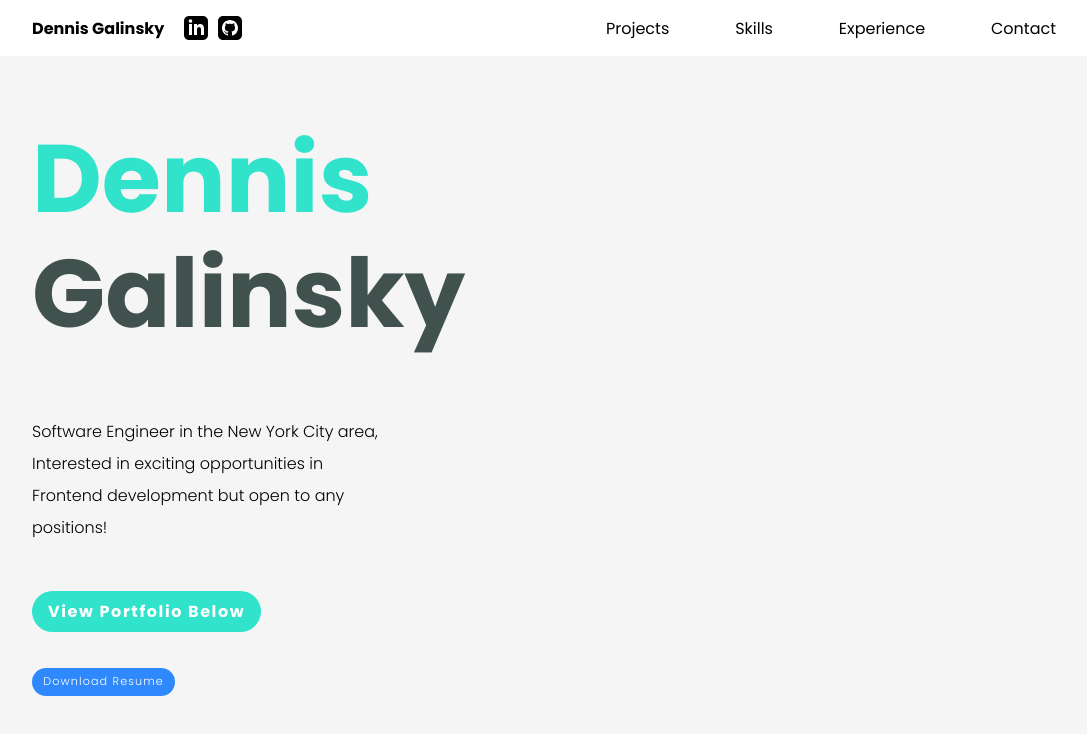
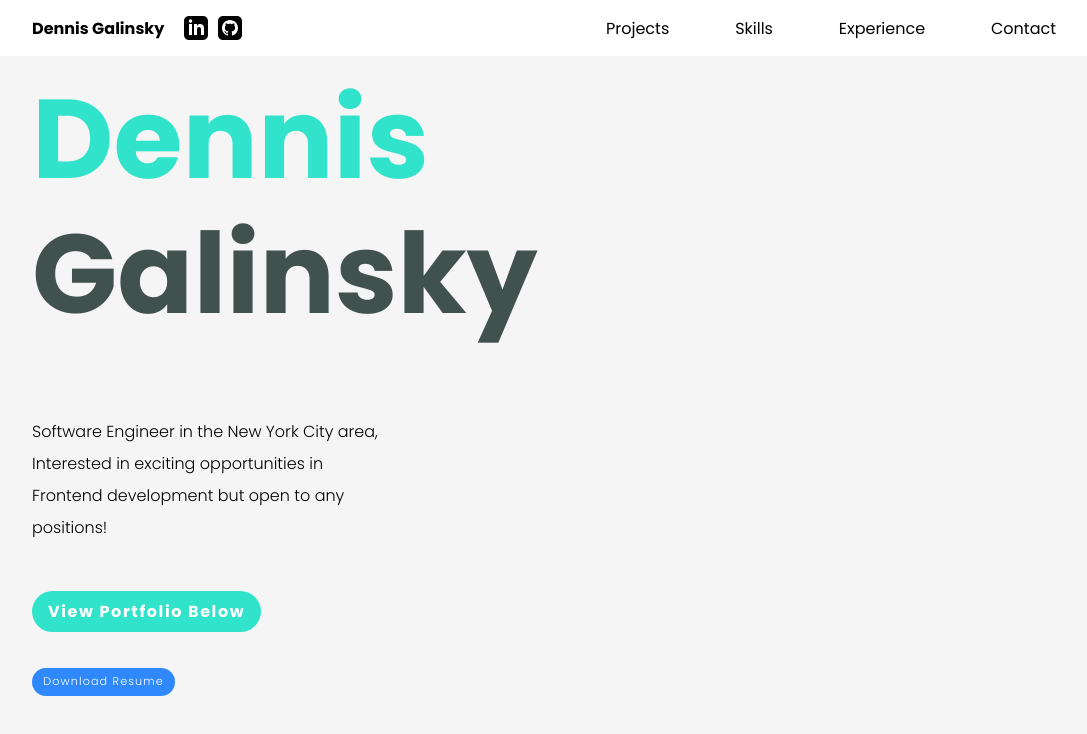
Before and after one commit to dennis-bg/portfolio, a React (Create React App) app: page / in a window 1280 px wide. Shown: the top 734 px of the page, without its empty margins (96-1183 px from the left). Built offline with nearby package versions, Linux system fonts and the light colour scheme.

Commit message:
download button

```diff
--- a/src/components/hero/index.jsx
+++ b/src/components/hero/index.jsx
@@ -1,8 +1,11 @@
 import React from "react";
 import styles from './styles.module.css';
 import { Container } from "../common/container";
+const resume = require('./Dennis Galinsky Resume.pdf');
 
 export const Hero  = () => {
+
+
 
     return (
         <Container>
@@ -17,7 +20,7 @@ export const Hero  = () => {
               <a href="#project-section">View Portfolio <span>Below</span></a>
             </div>
             <div className={styles.downloadContainer}>
-              <a href="Dennis Galinsky Resume.pdf" download="Dennis Galinsky Resume">Download Resume</a>
+              <a href={resume} download="Dennis Galinsky Resume">Download Resume</a>
             </div>
             {/* <div className={styles.watermark2}>&ltDBG/&gt</div>
             <div className={styles.watermark}>&ltDBG/&gt</div> */}
--- a/src/components/hero/styles.module.css
+++ b/src/components/hero/styles.module.css
@@ -1,6 +1,5 @@
 .hero {
     margin-top: 7vh;
-    /* z-index: -1000; */
     height: 93vh;
     width: 100%;
 }
@@ -17,12 +16,12 @@
   text-align: left;
   position: absolute;
   bottom: 0;
-  font-size: 6em;
+  font-size: 7em;
 }
 
 .h1Container h1 span {
   color: var(--dark-grey);
-  display: block;
+  /* display: block; */
 }
 
 .pContainer {
```
Also changed, not shown: 1 other file (tests, documents, lock files or other folders).
